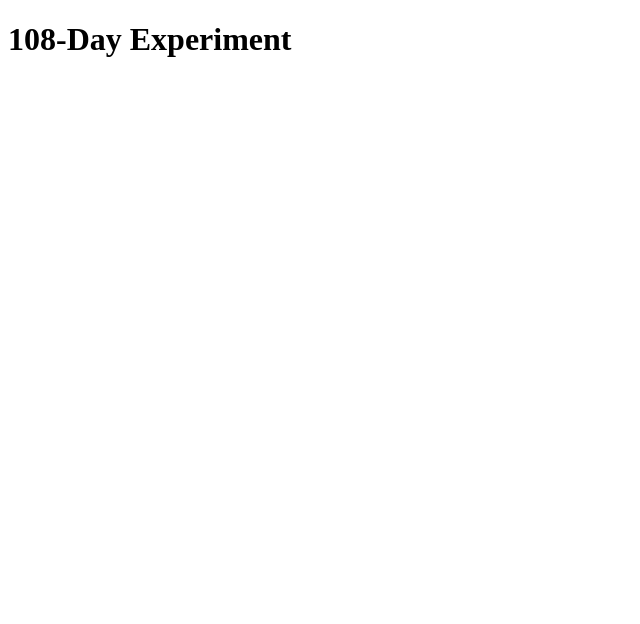
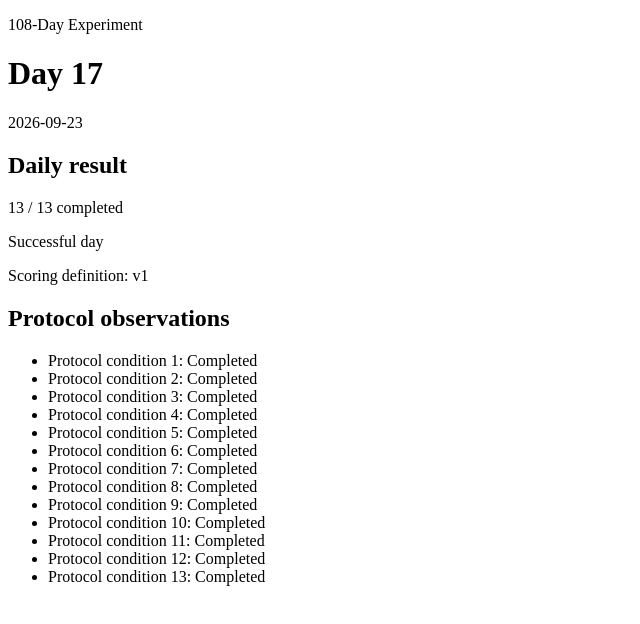
Before and after one commit to prmask/108-project-harness, a Next.js app: page / in a window 1280 px wide. Shown: the top 624 px of the page, without its empty margins (0-640 px from the left). Built offline with nearby package versions, Linux system fonts and the light colour scheme.

Commit message:
feat: build experiment day view

```diff
--- a/app/page.tsx
+++ b/app/page.tsx
@@ -1,7 +1,45 @@
+import { ExperimentDayView } from '../src/components/experiment-day-view.js';
+
 export default function HomePage() {
   return (
-    <main>
-      <h1>108-Day Experiment</h1>
-    </main>
+    <ExperimentDayView
+      result={{
+        experimentDay: {
+          id: 'demo-day-17',
+          experimentId: '108-day-experiment',
+          dayNumber: 17,
+          date: '2026-09-23',
+        },
+        scoringDefinition: {
+          version: 'v1',
+          effectiveFromDay: 1,
+          effectiveToDay: 46,
+          requiredCompletedCount: 13,
+          expectedCount: 13,
+        },
+        observations: [
+          'completed',
+          'completed',
+          'completed',
+          'completed',
+          'completed',
+          'completed',
+          'completed',
+          'completed',
+          'completed',
+          'completed',
+          'completed',
+          'completed',
+          'completed',
+        ],
+        dailyResult: {
+          dayNumber: 17,
+          scoringDefinitionVersion: 'v1',
+          completedCount: 13,
+          expectedCount: 13,
+          successful: true,
+        },
+      }}
+    />
   );
 }
--- /dev/null
+++ b/src/components/experiment-day-presentation.ts
@@ -0,0 +1,47 @@
+import type { GetExperimentDayResult } from '../application/get-experiment-day.js';
+
+export type ExperimentDayPresentation = {
+  heading: string;
+  date: string;
+  completedSummary: string;
+  resultLabel: string;
+  scoringDefinitionLabel: string;
+  observationLabels: readonly string[];
+};
+
+function observationLabel(status: string): string {
+  switch (status) {
+    case 'completed':
+      return 'Completed';
+    case 'not_completed':
+      return 'Not completed';
+    case 'missing':
+      return 'Missing';
+    default:
+      return 'Unknown';
+  }
+}
+
+export function presentExperimentDay(
+  result: GetExperimentDayResult,
+): ExperimentDayPresentation {
+  return {
+    heading: `Day ${result.experimentDay.dayNumber}`,
+    date: result.experimentDay.date,
+    completedSummary:
+      `${result.dailyResult.completedCount} / ` +
+      `${result.dailyResult.expectedCount} completed`,
+    resultLabel:
+      result.observations.length === 0
+        ? 'No observations recorded'
+        : result.dailyResult.successful
+          ? 'Successful day'
+          : 'Unsuccessful day',
+    scoringDefinitionLabel:
+      `Scoring definition: ${result.scoringDefinition.version}`,
+    observationLabels: result.observations.map(
+      (status, index) =>
+        `Protocol condition ${index + 1}: ${observationLabel(status)}`,
+    ),
+  };
+}
--- /dev/null
+++ b/src/components/experiment-day-view.tsx
@@ -0,0 +1,44 @@
+import type { GetExperimentDayResult } from '../application/get-experiment-day.js';
+import { presentExperimentDay } from './experiment-day-presentation.js';
+
+type ExperimentDayViewProps = {
+  result: GetExperimentDayResult;
+};
+
+export function ExperimentDayView({
+  result,
+}: ExperimentDayViewProps) {
+  const presentation = presentExperimentDay(result);
+
+  return (
+    <main>
+      <header>
+        <p>108-Day Experiment</p>
+        <h1>{presentation.heading}</h1>
+        <p>{presentation.date}</p>
+      </header>
+
+      <section aria-labelledby="daily-result-heading">
+        <h2 id="daily-result-heading">Daily result</h2>
+
+        <p>{presentation.completedSummary}</p>
+        <p>{presentation.resultLabel}</p>
+        <p>{presentation.scoringDefinitionLabel}</p>
+      </section>
+
+      <section aria-labelledby="protocol-heading">
+        <h2 id="protocol-heading">Protocol observations</h2>
+
+        {presentation.observationLabels.length === 0 ? (
+          <p>No observations recorded for this day.</p>
+        ) : (
+          <ul>
+            {presentation.observationLabels.map((label) => (
+              <li key={label}>{label}</li>
+            ))}
+          </ul>
+        )}
+      </section>
+    </main>
+  );
+}
```
Also changed, not shown: 1 other file (tests, documents, lock files or other folders).
